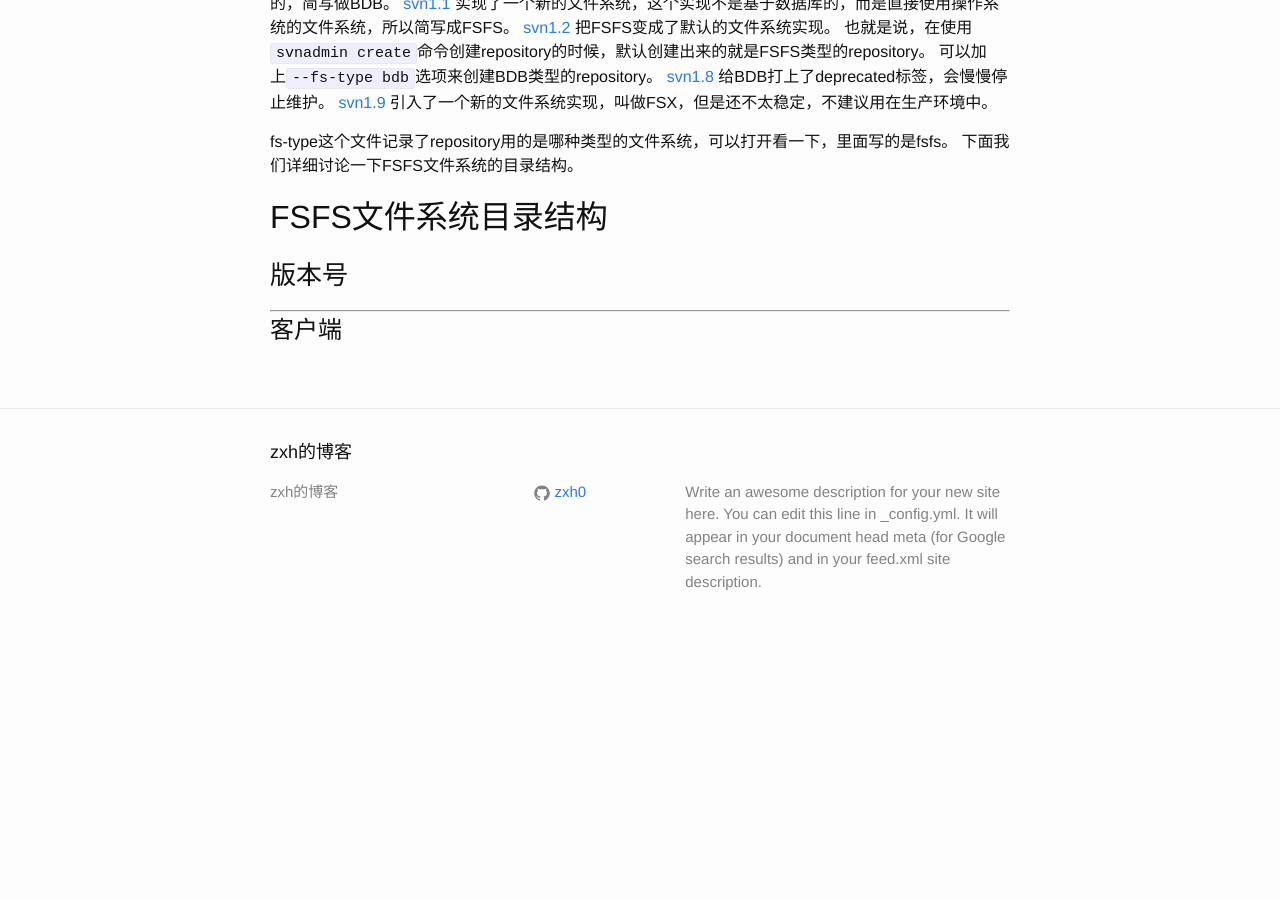
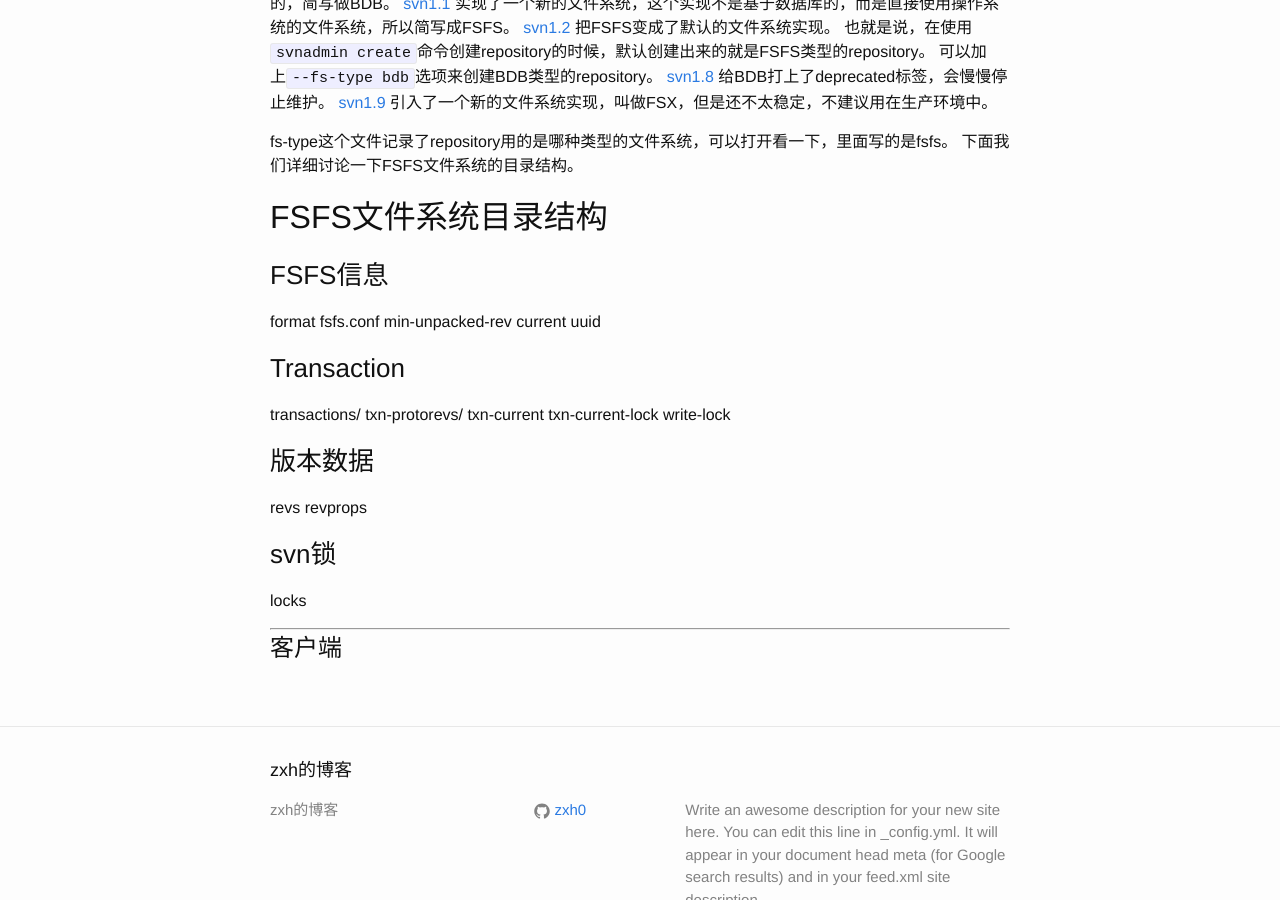
Before and after one commit to 777404/myblog, a Jekyll site: the page built from blog/_posts/2015-11-12-how-svn-works.md, in a window 1280 px wide and 900 px high, scrolled down 2462 px. Built offline with Jekyll 4.4.1, drawn with Linux system fonts in a browser that asks for light colours; Markdown is read by kramdown in place of the engine named in the settings; before the commit the page ends 3115 px from its top, so only the background shows below that.

Commit message:
fsfs structure outline

```diff
--- a/blog/_posts/how-svn-works/server/02-fsfs-structure.md
+++ b/blog/_posts/how-svn-works/server/02-fsfs-structure.md
@@ -1,3 +1,24 @@
 ## FSFS文件系统目录结构
 
-### 版本号
+### FSFS信息
+
+format
+fsfs.conf
+min-unpacked-rev
+current
+uuid
+
+### Transaction
+
+transactions/
+txn-protorevs/
+txn-current
+txn-current-lock
+write-lock
+
+### 版本数据
+revs
+revprops
+
+### svn锁
+locks
```
